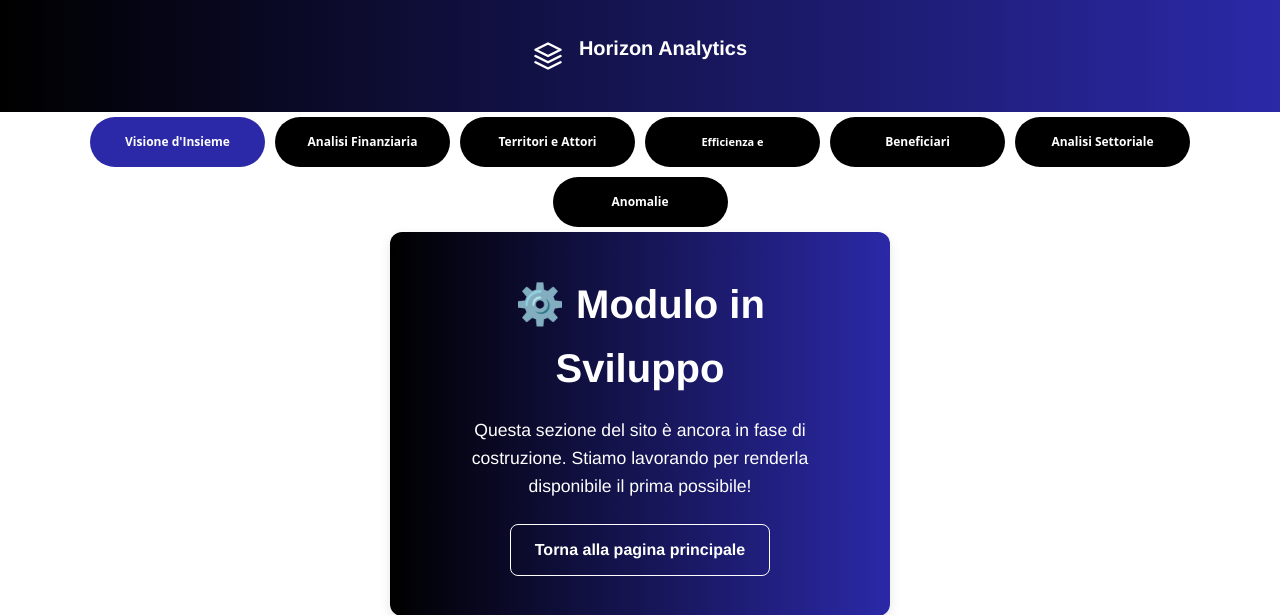
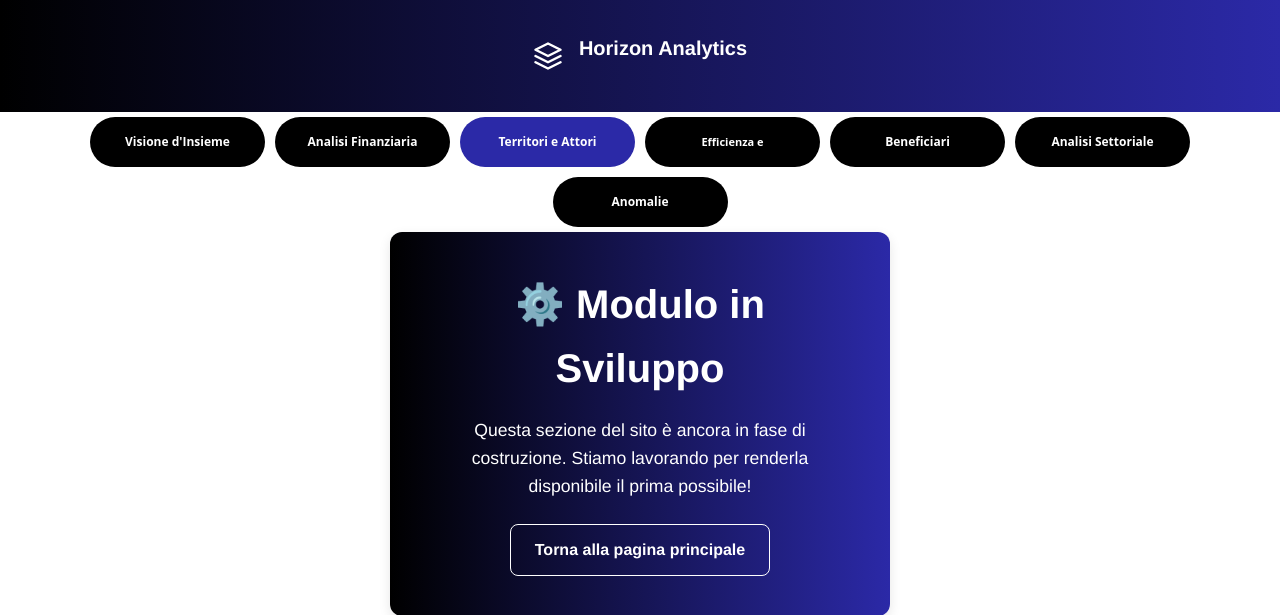
Before and after one commit to Breaking-code-Project-work/Horizon_Analytics, a Django app: page /territori_e_attori_page/ in a window 1280 px wide. Shown: the top 615 px of the page. Run offline with Django 5.2, Linux system fonts and the light colour scheme; parts of the project's set-up code (start-up, migrations or seed data) failed here and were passed over.

Commit message:
Update active button for 'Territori e Attori'

```diff
--- a/analytics_projects/templates/analytics_projects/territori_e_attori_page.html
+++ b/analytics_projects/templates/analytics_projects/territori_e_attori_page.html
@@ -28,9 +28,9 @@
         </div>
 
         <div class="container-center">
-            <a href="{% url 'visione_di_insieme_page' %}" class="header_buttons active_button">Visione d'Insieme</a>
+            <a href="{% url 'visione_di_insieme_page' %}" class="header_buttons">Visione d'Insieme</a>
             <a href="{% url 'analisi_finanziaria_page' %}" class="header_buttons">Analisi Finanziaria</a>
-            <a href="{% url 'territori_e_attori_page' %}" class="header_buttons">Territori e Attori</a>
+            <a href="{% url 'territori_e_attori_page' %}" class="header_buttons active_button">Territori e Attori</a>
             <a href="{% url 'efficienza_e_performance_page' %}" class="header_buttons" style="font-size: 11px;">Efficienza e Performance</a>
             <a href="{% url 'beneficiari_page' %}" class="header_buttons">Beneficiari</a>
             <a href="{% url 'analisi_settoriale_page' %}" class="header_buttons">Analisi Settoriale</a>
```
